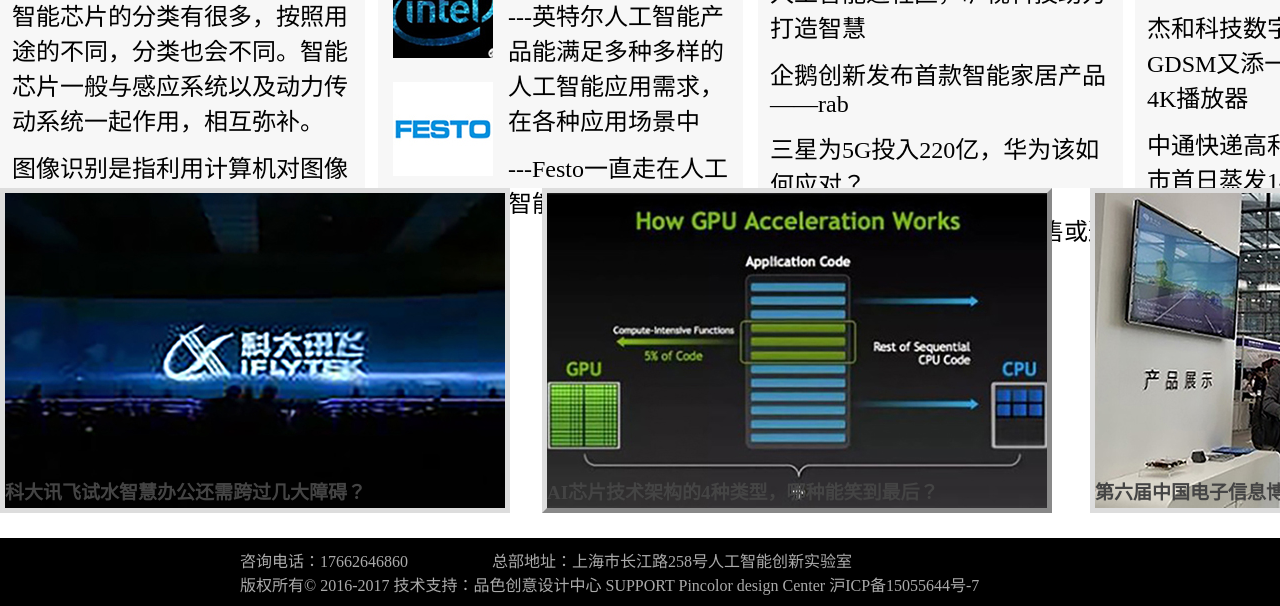
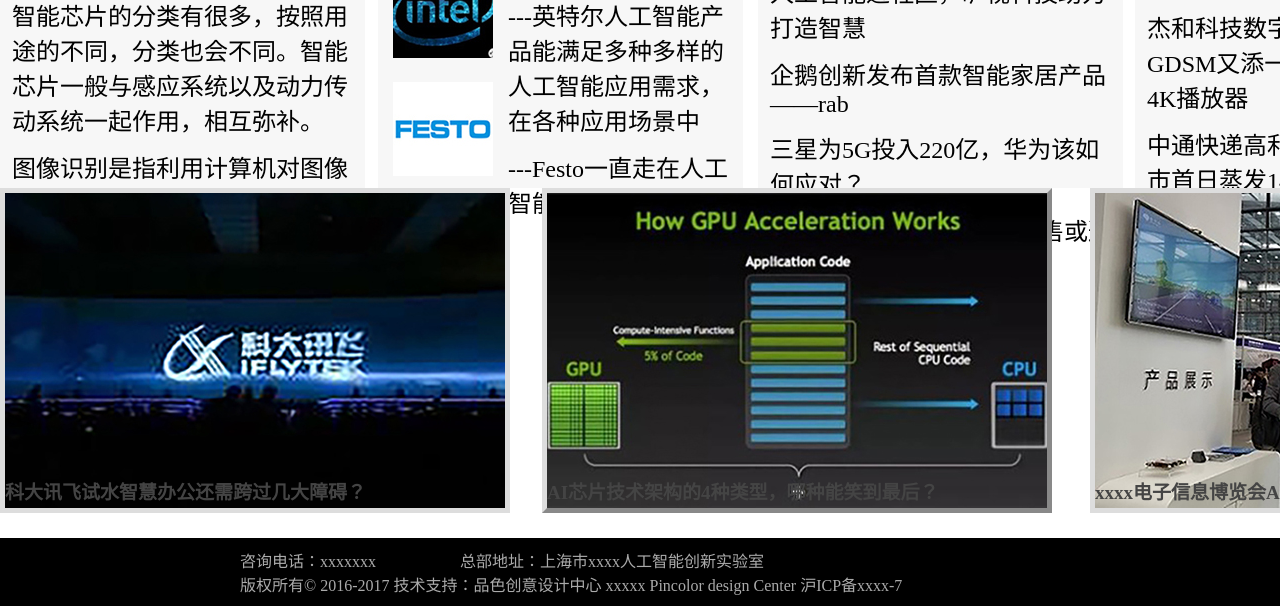
Before and after one commit to qinyanfufu/qinyanfufu.github.io, a plain HTML site: page index.html in a window 1280 px wide. Shown: the part 1006-1612 px from the top of the page. Drawn offline with Linux system fonts and the light colour scheme.

Commit message:
Update index.html

```diff
--- a/index.html
+++ b/index.html
@@ -135,18 +135,18 @@
 			    <div  class="keji3">
 				    <a href="#">
 					    <img src="img/3keji.jpg">
-					    <h4>第六届中国电子信息博览会AI产品及应用盘点</h4>
+					    <h4>xxxx电子信息博览会AI产品及应用盘点</h4>
 				    </a>
 			    </div>
 			<!--</div>-->
 		</div>
 		<div  class="footer">
 			<div class="footer-li">
-			<span>咨询电话：17662646860</span>
-			<span class="address">总部地址：上海市长江路258号人工智能创新实验室</span>
+			<span>咨询电话：xxxxxxx</span>
+			<span class="address">总部地址：上海市xxxx人工智能创新实验室</span>
 			<br/>
 			<span>版权所有© 2016-2017  技术支持：品色创意设计中心</span>
-			<span>SUPPORT Pincolor design Center     沪ICP备15055644号-7</span>
+			<span>xxxxx Pincolor design Center     沪ICP备xxxx-7</span>
 		    </div>
 		</div>
 	</body>
```
